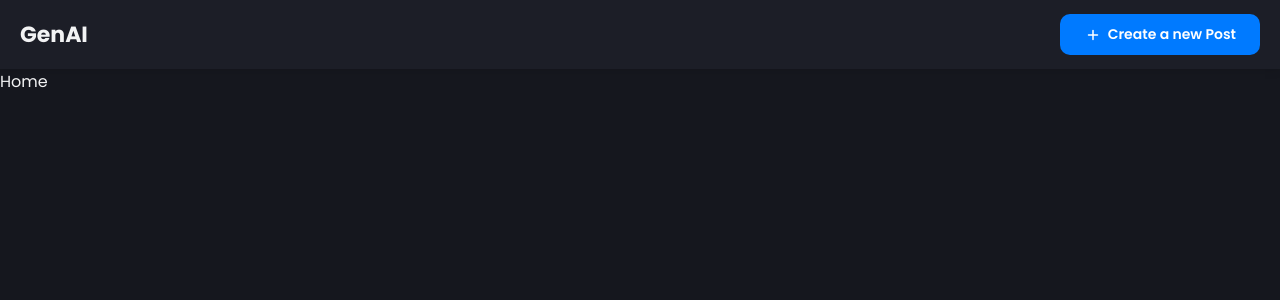
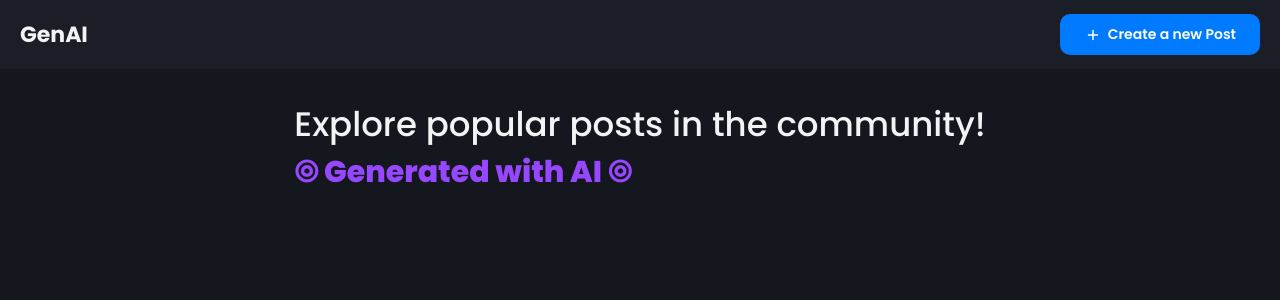
Before and after one commit to RahulKumarsingh2001/AI_image_Generation_App, a React (Create React App) app in the folder client/: page / in a window 1280 px wide. Shown: the top 300 px of the page. Built offline with nearby package versions, Linux system fonts and the light colour scheme.

Commit message:
starting to Design a home page

```diff
--- a/client/src/pages/Home.jsx
+++ b/client/src/pages/Home.jsx
@@ -4,11 +4,45 @@
 const Container = styled.div`
     height:100%;
     overflow-y: scroll;
+    background: ${({ theme }) => theme.bg};
+    padding: 30px 30px;
+    padding-bottom: 50px;
+    display: flex;
+    flex-direction: column;
+    align-items: center;
+    gap: 20px;
+    @media (max-width: 768px) {
+      padding: 6px 10px;
+    }
+`;
+
+const Headline = styled.div`
+  font-size: 34px;
+  font-weight: 500;
+  color: ${({ theme }) => theme.text_primary};
+  display: flex;
+  aling-items: center;
+  flex-direction: column;
+
+  @media (max-width: 600px) {
+    font-size: 22px;
+  }
+`;
+
+const Span = styled.span`
+  font-size: 30px;
+  font-weight: 800;
+  color: ${({ theme }) => theme.secondary};
 `;
 
 const Home = () => {
   return (
-    <Container>Home</Container>
+    <Container>
+      <Headline>
+        Explore popular posts in the community!
+        <Span>⦾ Generated with AI ⦾</Span>
+      </Headline>
+    </Container>
   )
 }
 
```
